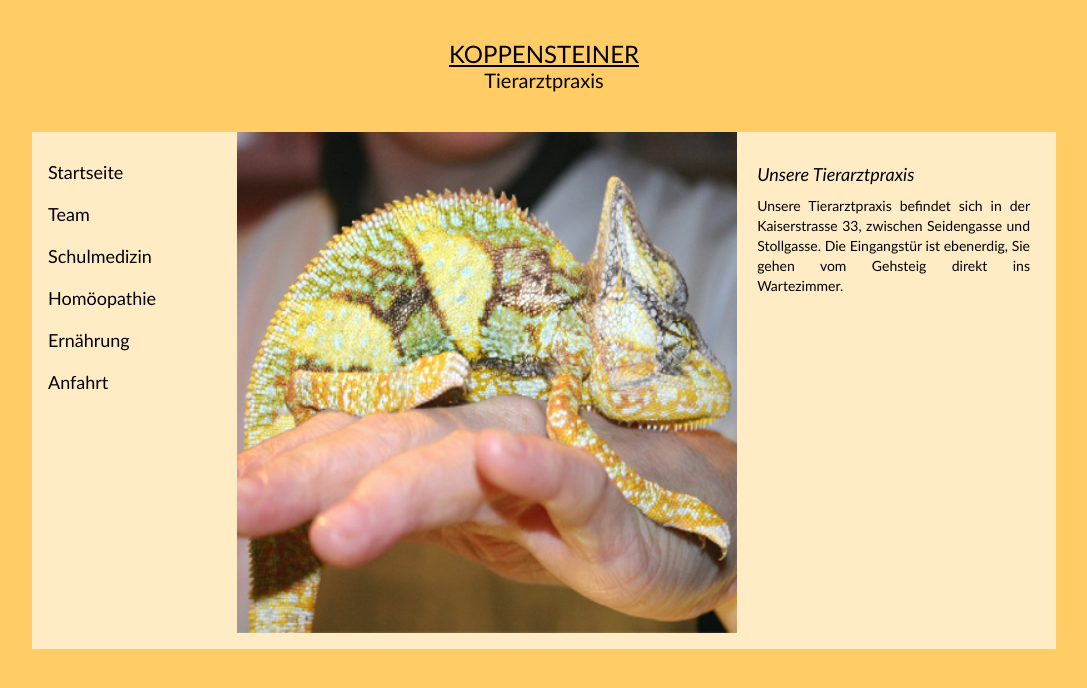
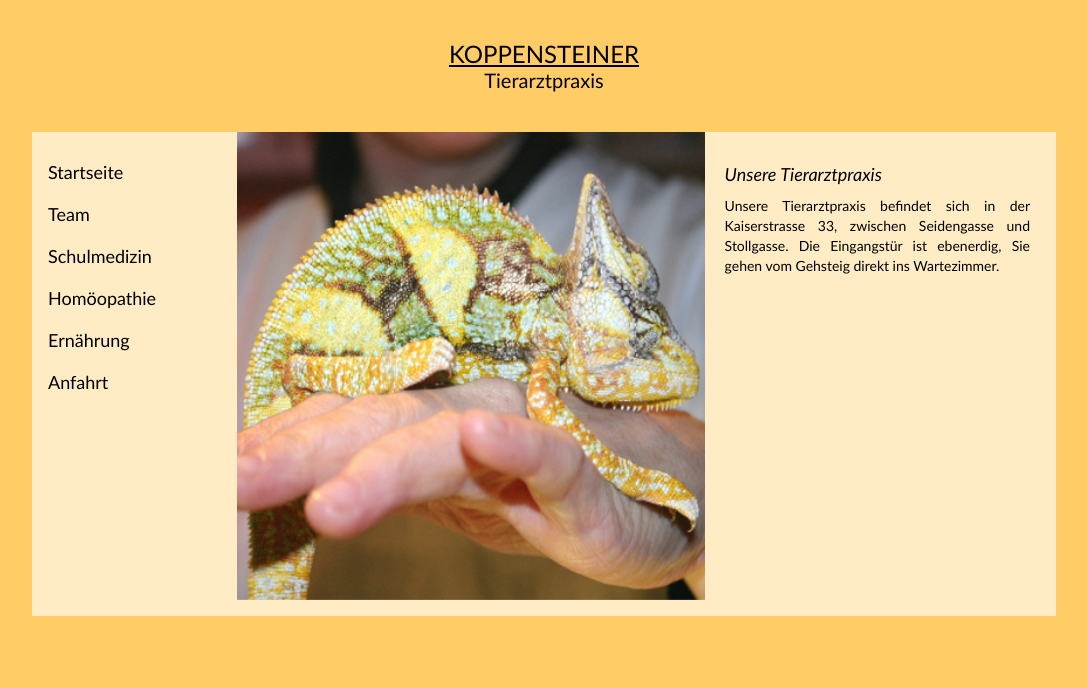
Before and after one commit to richardtraindl/tierarztpraxis-kaiserstrasse.at, a Jekyll site: the page built from praxis.html, in a window 1280 px wide. Shown: the top 688 px of the page, without its empty margins (96-1183 px from the left). Built offline with Jekyll 4.4.1, drawn with Linux system fonts in a browser that asks for light colours.

Commit message:
Update desktop3.css

```diff
--- a/styles/desktop3.css
+++ b/styles/desktop3.css
@@ -57,12 +57,12 @@ header p {
 
 .content1 {
 	padding: 0px 10px 0px 10px;
-	width: 64%;
+	width: 60%;
 }
 
 .content2 {
 	padding: 30px 10px 0px 10px;
-	width: 36%;
+	width: 40%;
 }
 
 .content2 h1, h2, h3 {
```
